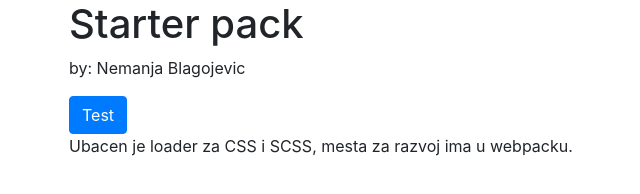
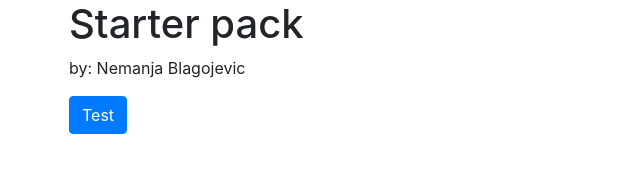
Before and after one commit to Neci92/starter-pack, a website with bundled scripts: page src/index.html in a window 1280 px wide. Shown: the whole page, without its empty margins (16-656 px from the left). Built offline with nearby package versions, Linux system fonts and the light colour scheme; files whose address does not match are found by name.

Commit message:
Add jquery import example

```diff
--- a/src/js/app.js
+++ b/src/js/app.js
@@ -1,4 +1,9 @@
 import Show from './modules/module1';
+import Hide from './modules/module2';
 import 'bootstrap/scss/bootstrap.scss';
 
 Show('Ubacen je loader za CSS i SCSS, mesta za razvoj ima u webpacku.');
+
+setTimeout(() => {
+    Hide('message');
+}, 3000);
--- a/src/js/modules/module2.js
+++ b/src/js/modules/module2.js
@@ -0,0 +1,5 @@
+import $ from 'jquery';
+
+export default function hide(id) {
+    $('#' + id).hide();
+}
```
Also changed, not shown: src/index.html (+1 -1 lines), readme.md.
